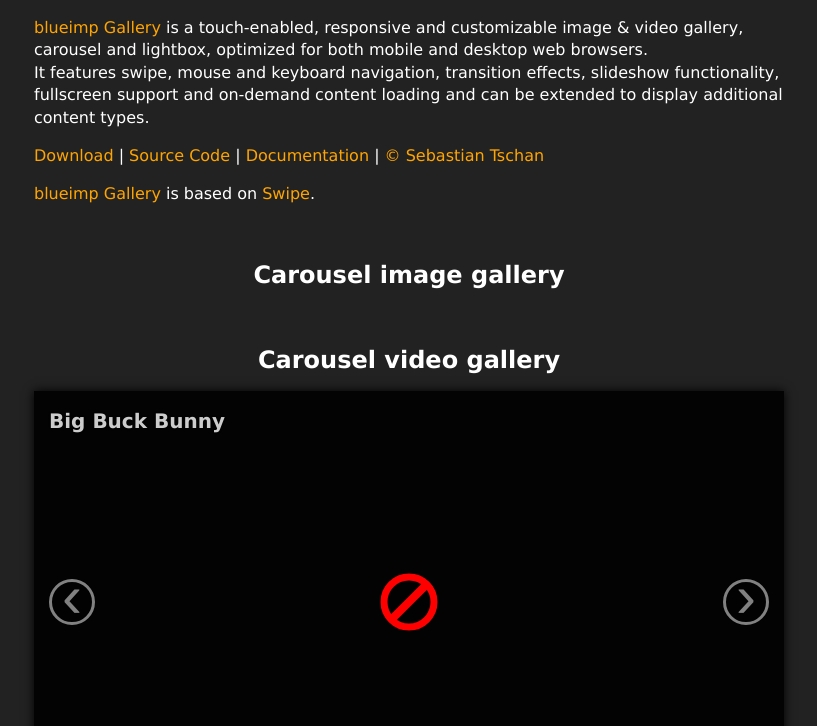
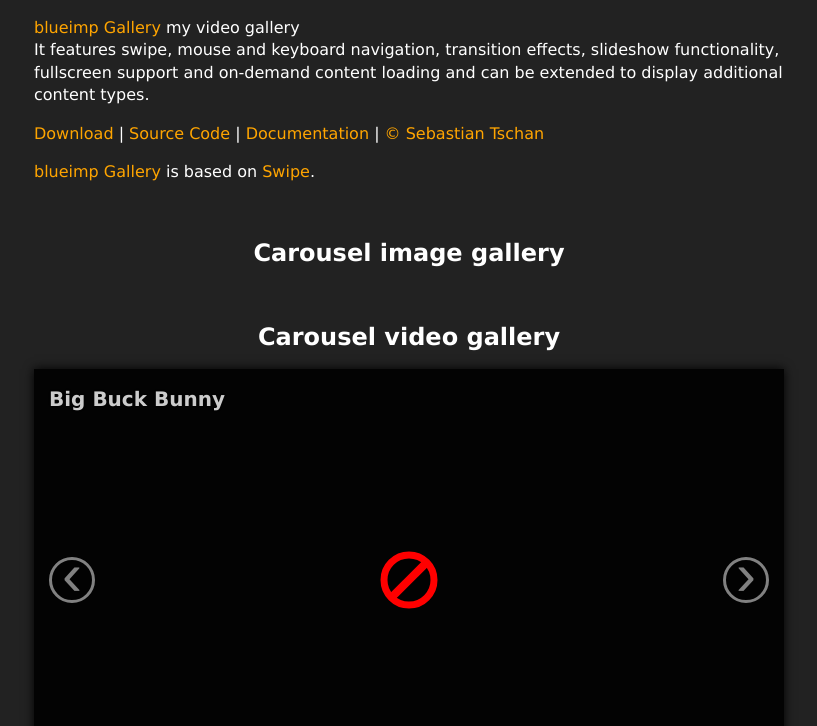
Before and after one commit to yukti-gulati/Gallery-master, a website: page index.html in a window 1280 px wide. Shown: the part 74-800 px from the top of the page, without its empty margins (231-1048 px from the left). Drawn offline with nearby package versions, Linux system fonts and the light colour scheme.

Commit message:
updated the code

```diff
--- a/index.html
+++ b/index.html
@@ -27,7 +27,7 @@
 </head>
 <body>
 <h1>blueimp Gallery</h1>
-<p><a href="https://github.com/blueimp/Gallery">blueimp Gallery</a> is a touch-enabled, responsive and customizable image &amp; video gallery, carousel and lightbox, optimized for both mobile and desktop web browsers.<br>
+<p><a href="https://github.com/blueimp/Gallery">blueimp Gallery</a> my video gallery<br>
 It features swipe, mouse and keyboard navigation, transition effects, slideshow functionality, fullscreen support and on-demand content loading and can be extended to display additional content types.</p>
 <ul class="navigation">
     <li><a href="https://github.com/blueimp/Gallery/tags">Download</a></li>
```
